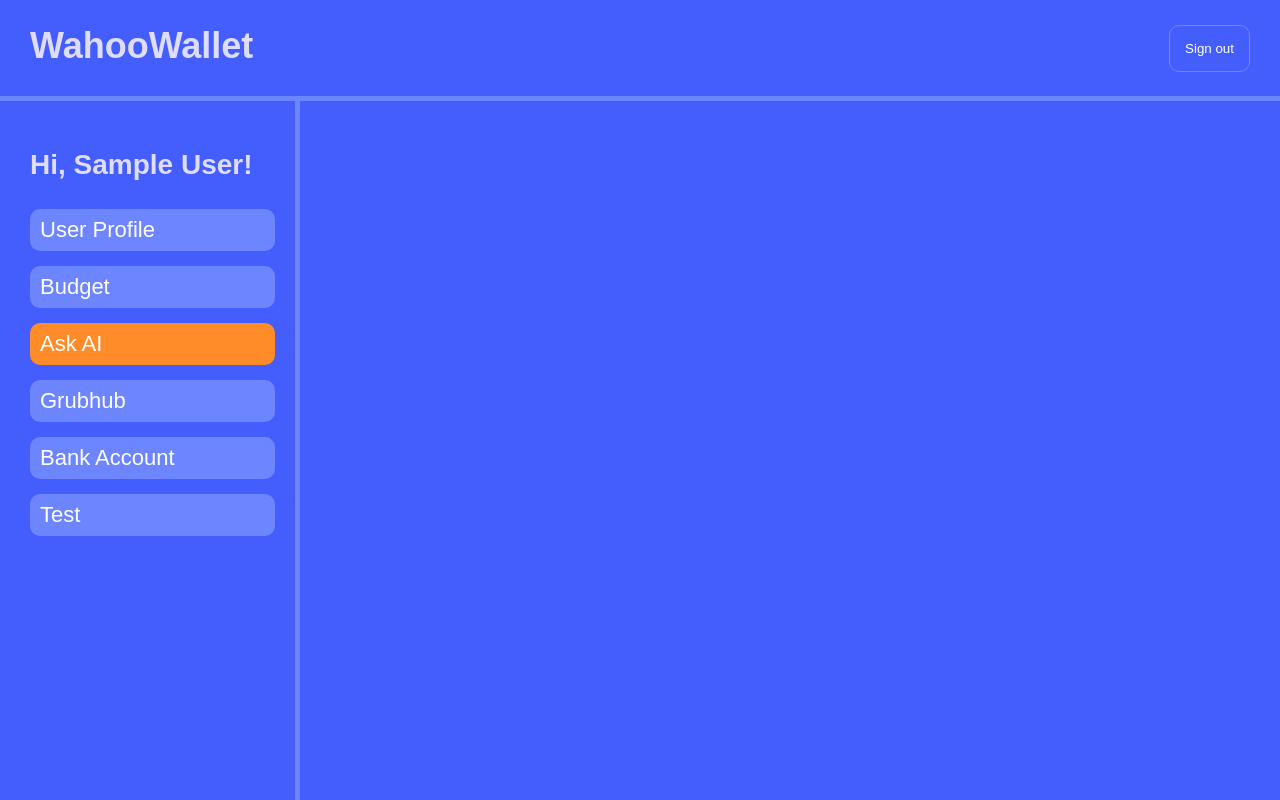
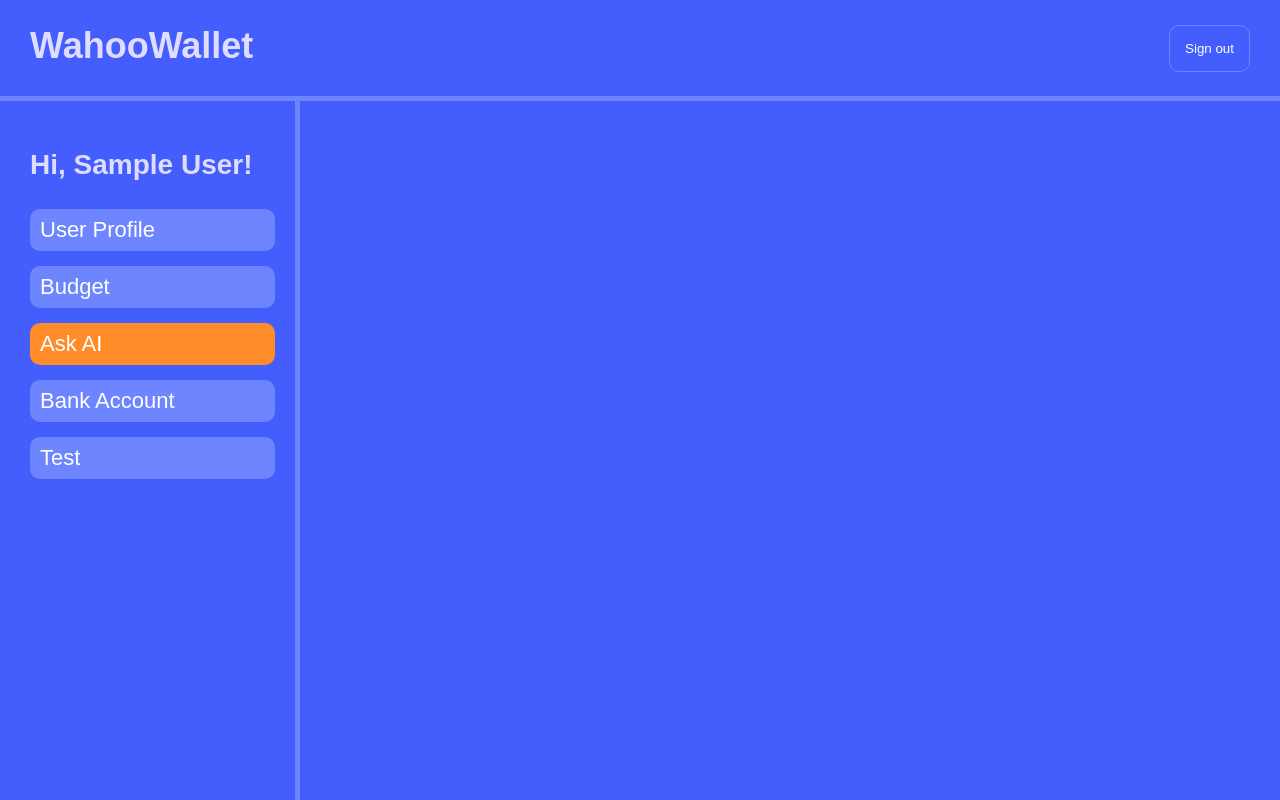
Before and after one commit to Project-Code-UVA/WahooWallet, a React (Vite) app in the folder wahoowallet-frontend/: page /ai in a window 1280 px wide. Built offline with nearby package versions, Linux system fonts and the light colour scheme; sample sign-in values are in the browser's storage.

Commit message:
removed grubhub page

```diff
--- a/wahoowallet-frontend/src/components/Baseplate/Sidebar/Sidebar.jsx
+++ b/wahoowallet-frontend/src/components/Baseplate/Sidebar/Sidebar.jsx
@@ -1,16 +1,15 @@
+import style from './Sidebar.module.css';
 import { NavLink, useLocation } from 'react-router';
-import style from './Sidebar.module.css';
-import PropTypes from 'prop-types';
 import { useAuth } from '../../../auth/UserAuth.jsx';
 
 export default function Sidebar() {
   const { user } = useAuth();
   const location = useLocation();
+  const pathname = location.pathname.replaceAll('/', '');
 
   // Gives the active button class depending on pathname
   const getActiveButton = (linkTo) => {
     let classes = `${style.button}`;
-    const pathname = location.pathname.replaceAll('/', '');
 
     // Bank page is the index page
     if ((pathname === '' && linkTo === 'bank') || (pathname === linkTo)) {
@@ -27,7 +26,6 @@ export default function Sidebar() {
           <NavLink to='/profile' className={getActiveButton('profile')}>User Profile</NavLink>
           <NavLink to='/budget' className={getActiveButton('budget')}>Budget</NavLink>
           <NavLink to='/ai' className={getActiveButton('ai')}>Ask AI</NavLink>
-          <NavLink to='/grubhub' className={getActiveButton('grubhub')}>Grubhub</NavLink>
           <NavLink to='/bank' className={getActiveButton('bank')}>Bank Account</NavLink>
           <NavLink to='/test' className={getActiveButton('test')}>Test</NavLink>
         </div>
--- a/wahoowallet-frontend/src/main.jsx
+++ b/wahoowallet-frontend/src/main.jsx
@@ -15,7 +15,6 @@ import Test from './components/Test.jsx'
 
 // Authorized-only pages
 import BankAccount from './components/BankAccount/BankAccount.jsx';
-import Grubhub from './components/Grubhub/Grubhub.jsx';
 import AI from './components/AI/AI.jsx';
 import Budget from './components/Budget/Budget.jsx';
 import Profile from './components/Profile/Profile.jsx';
@@ -36,10 +35,6 @@ const router = createBrowserRouter([
       {
         path: '/bank',
         element: <BankAccount />
-      },
-      {
-        path: '/grubhub',
-        element: <Grubhub />
       },
       {
         path: '/AI',
```
Also changed, not shown: wahoowallet-frontend/src/components/Grubhub/Grubhub.jsx (deleted, +0 -8 lines), wahoowallet-frontend/src/components/Grubhub/Grubhub.module.css (deleted).
